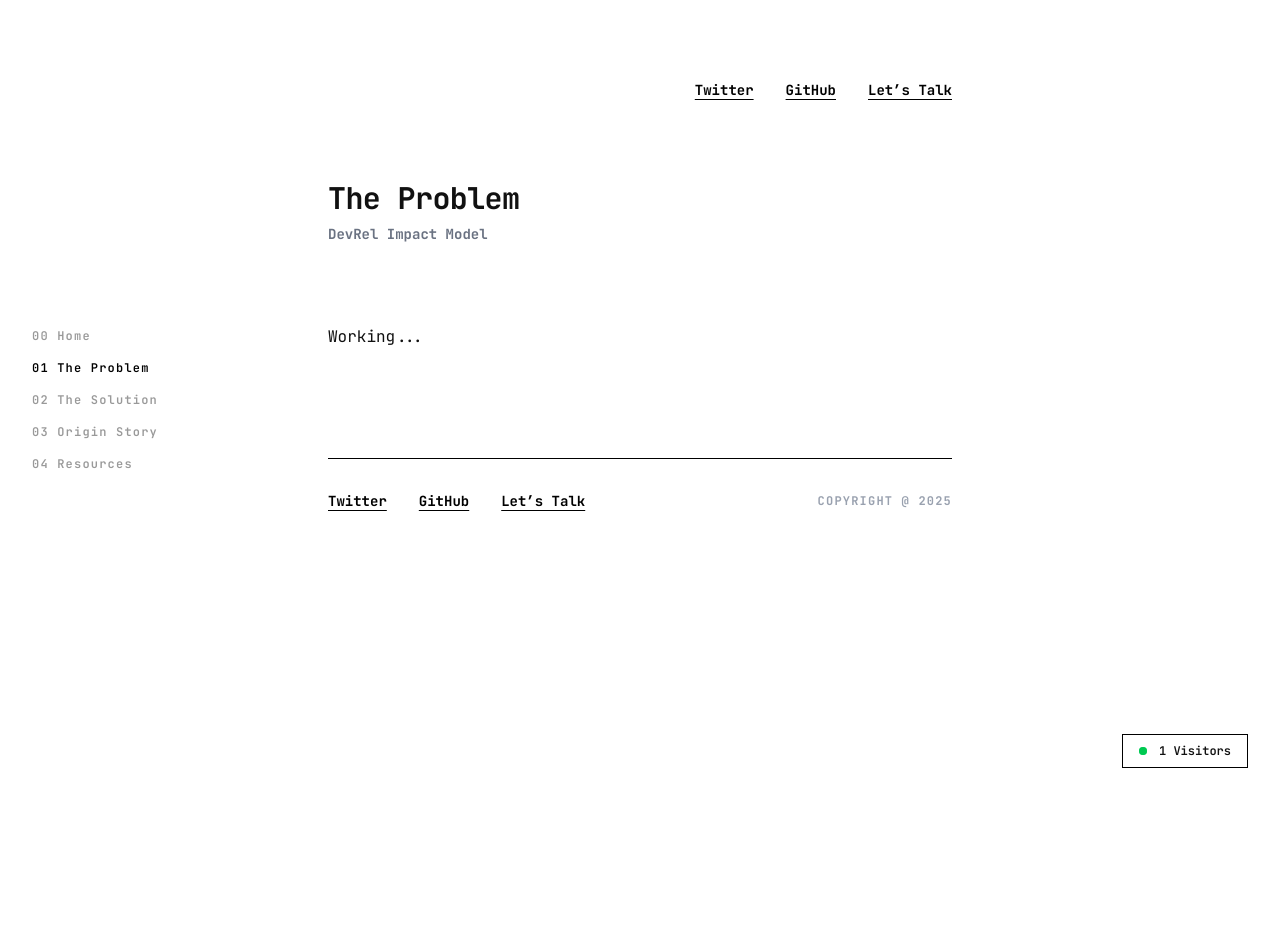
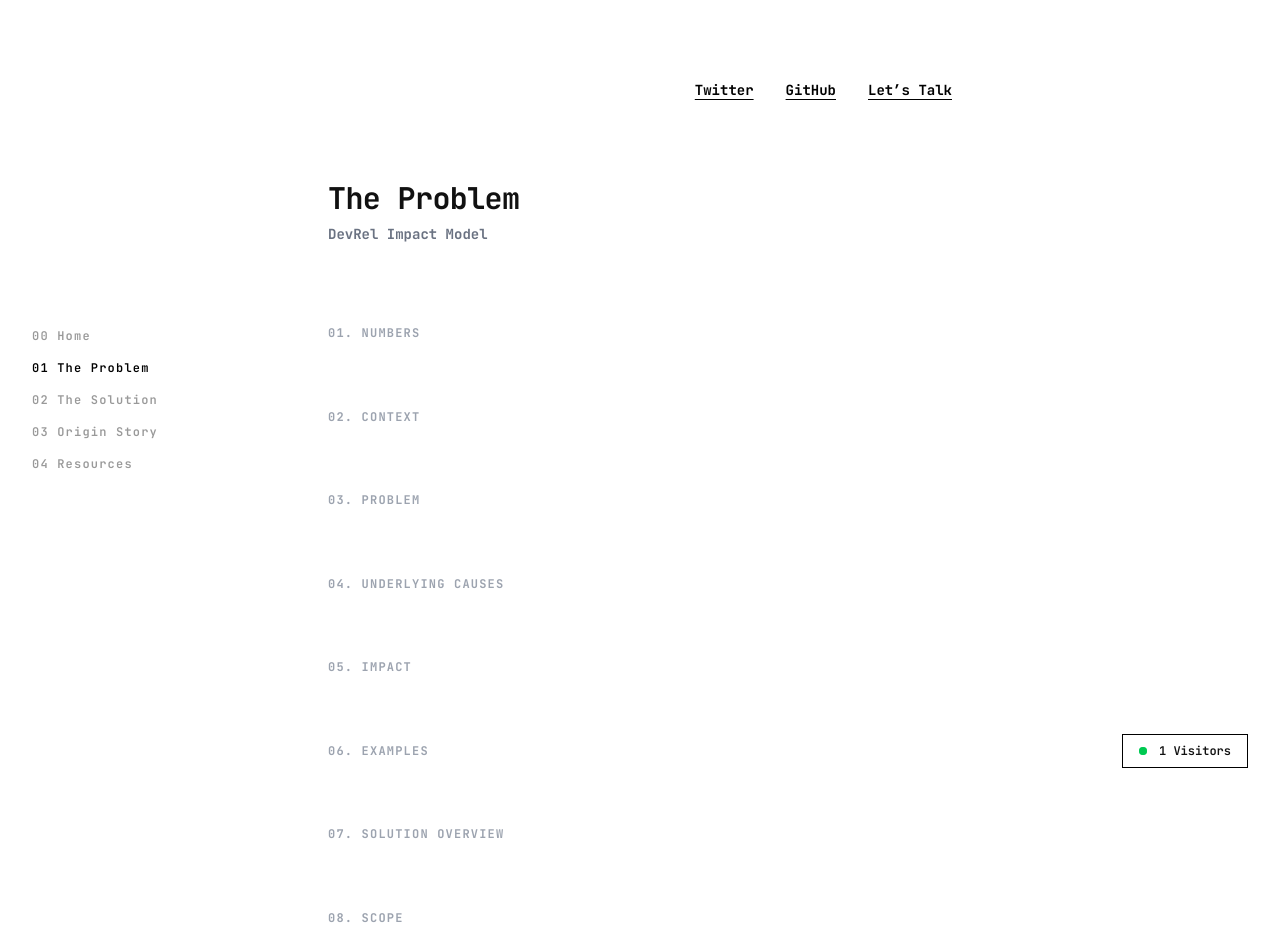
Before and after one commit to implabinash/drim, a SvelteKit app: page /problem in a window 1280 px wide. Shown: the top 952 px of the page. Before the commit the page ends 800 px from the top, so only its background shows below. Built offline with nearby package versions, Linux system fonts and the light colour scheme; no server answers.

Commit message:
feat: create problem statement and add seo tags

```diff
--- /dev/null
+++ b/src/lib/components/Seo.svelte
@@ -0,0 +1,41 @@
+<script lang="ts">
+	type SeoProps = {
+		title: string;
+		description?: string;
+		ogTitle?: string;
+		ogDescription?: string;
+		twitterTitle?: string;
+		twitterDescription?: string;
+	};
+
+	let {
+		title,
+		description = "DRIM is a decision-making framework for DevRel resource allocation. It uses a simple 0–100 scoring model that helps DevRel teams decide what to work on.",
+
+		ogTitle = "DRIM - DevRel Impact Model",
+		ogDescription = "DRIM is a decision-making framework for DevRel resource allocation. It uses a simple 0–100 scoring model that helps DevRel teams decide what to work on.",
+
+		twitterTitle = "DRIM - DevRel Impact Model",
+		twitterDescription = "DRIM is a decision-making framework for DevRel resource allocation. It uses a simple 0–100 scoring model that helps DevRel teams decide what to work on."
+	}: SeoProps = $props();
+</script>
+
+<svelte:head>
+	<title>{title} | DRIM</title>
+	<meta name="description" content={description} />
+	<meta
+		name="keywords"
+		content="DRIM, DevRel Impact Model, DevRel, developer relations, DevRel framework, DevRel impact,
+DevRel prioritization, DevRel resource allocation, DevRel decision making, DevRel scoring model"
+	/>
+
+	<meta property="og:title" content={ogTitle} />
+	<meta property="og:description" content={ogDescription} />
+	<meta property="og:image" content="https://drim.pages.dev/favicon.svg" />
+	<meta property="og:url" content="https://drim.pages.dev/" />
+
+	<meta name="twitter:card" content="summary_large_image" />
+	<meta name="twitter:title" content={twitterTitle} />
+	<meta name="twitter:description" content={twitterDescription} />
+	<meta name="twitter:image" content="https://drim.pages.dev/favicon.svg" />
+</svelte:head>
--- a/src/routes/+page.svelte
+++ b/src/routes/+page.svelte
@@ -10,6 +10,27 @@
 <svelte:head>
 	<title>DRIM: DevRel Impact Model</title>
 	<meta name="description" content="A decision making framework for DevRel resource allocation" />
+	<meta
+		name="keywords"
+		content="DRIM, DevRel Impact Model, DevRel, developer relations, DevRel framework, DevRel impact,
+DevRel prioritization, DevRel resource allocation, DevRel decision making, DevRel scoring model"
+	/>
+
+	<meta property="og:title" content="DRIM - DevRel Impact Model" />
+	<meta
+		property="og:description"
+		content="DRIM is a decision-making framework for DevRel resource allocation. It uses a simple 0–100 scoring model that helps DevRel teams decide what to work on."
+	/>
+	<meta property="og:image" content="https://drim.pages.dev/favicon.svg" />
+	<meta property="og:url" content="https://drim.pages.dev/" />
+
+	<meta name="twitter:card" content="summary_large_image" />
+	<meta name="twitter:title" content="DRIM - DevRel Impact Model" />
+	<meta
+		name="twitter:description"
+		content="DRIM is a decision-making framework for DevRel resource allocation. It uses a simple 0–100 scoring model that helps DevRel teams decide what to work on."
+	/>
+	<meta name="twitter:image" content="https://drim.pages.dev/favicon.svg" />
 </svelte:head>
 
 <section class="mx-auto max-w-2xl px-6 py-20 text-base sm:text-lg">
--- a/src/routes/origin/+page.svelte
+++ b/src/routes/origin/+page.svelte
@@ -3,7 +3,10 @@
 	import Sidebar from "$lib/components/Sidebar.svelte";
 	import Navbar from "$lib/components/Navbar.svelte";
 	import Footer from "$lib/components/Footer.svelte";
+	import Seo from "$lib/components/Seo.svelte";
 </script>
+
+<Seo title="Origin Story" />
 
 <section class="mx-auto max-w-2xl px-6 py-20 text-base sm:text-lg">
 	<Sidebar />
--- a/src/routes/problem/+page.svelte
+++ b/src/routes/problem/+page.svelte
@@ -3,7 +3,10 @@
 	import Visitor from "$lib/components/Visitor.svelte";
 	import Navbar from "$lib/components/Navbar.svelte";
 	import Footer from "$lib/components/Footer.svelte";
+	import Seo from "$lib/components/Seo.svelte";
 </script>
+
+<Seo title="The Problem" />
 
 <section class="mx-auto max-w-2xl px-6 py-20 text-base sm:text-lg">
 	<Sidebar />
@@ -16,8 +19,49 @@
 	</header>
 
 	<main class="space-y-16 text-base leading-relaxed">
+		<!-- Rapid Fires -->
 		<section>
-			<p>Working...</p>
+			<h2>01. Numbers</h2>
+		</section>
+
+		<!-- Context -->
+		<section>
+			<h2>02. Context</h2>
+		</section>
+
+		<!-- Core Problem -->
+		<section>
+			<h2>03. Problem</h2>
+		</section>
+
+		<!-- Underlying Causes -->
+		<section>
+			<h2>04. Underlying Causes</h2>
+		</section>
+
+		<!-- Impact -->
+		<section>
+			<h2>05. Impact</h2>
+		</section>
+
+		<!-- Examples  -->
+		<section>
+			<h2>06. Examples</h2>
+		</section>
+
+		<!-- Solution overview -->
+		<section>
+			<h2>07. Solution Overview</h2>
+		</section>
+
+		<!-- Boundary and Scope -->
+		<section>
+			<h2>08. Scope</h2>
+		</section>
+
+		<!-- References -->
+		<section>
+			<h2>09. References</h2>
 		</section>
 	</main>
 
--- a/src/routes/resources/+page.svelte
+++ b/src/routes/resources/+page.svelte
@@ -3,7 +3,10 @@
 	import Visitor from "$lib/components/Visitor.svelte";
 	import Navbar from "$lib/components/Navbar.svelte";
 	import Footer from "$lib/components/Footer.svelte";
+	import Seo from "$lib/components/Seo.svelte";
 </script>
+
+<Seo title="Resources" />
 
 <section class="mx-auto max-w-2xl px-6 py-20 text-base sm:text-lg">
 	<Sidebar />
--- a/src/routes/solution/+page.svelte
+++ b/src/routes/solution/+page.svelte
@@ -3,7 +3,10 @@
 	import Visitor from "$lib/components/Visitor.svelte";
 	import Footer from "$lib/components/Footer.svelte";
 	import Navbar from "$lib/components/Navbar.svelte";
+	import Seo from "$lib/components/Seo.svelte";
 </script>
+
+<Seo title="The Solution" />
 
 <section class="mx-auto max-w-2xl px-6 py-20 text-base sm:text-lg">
 	<Sidebar />
```
